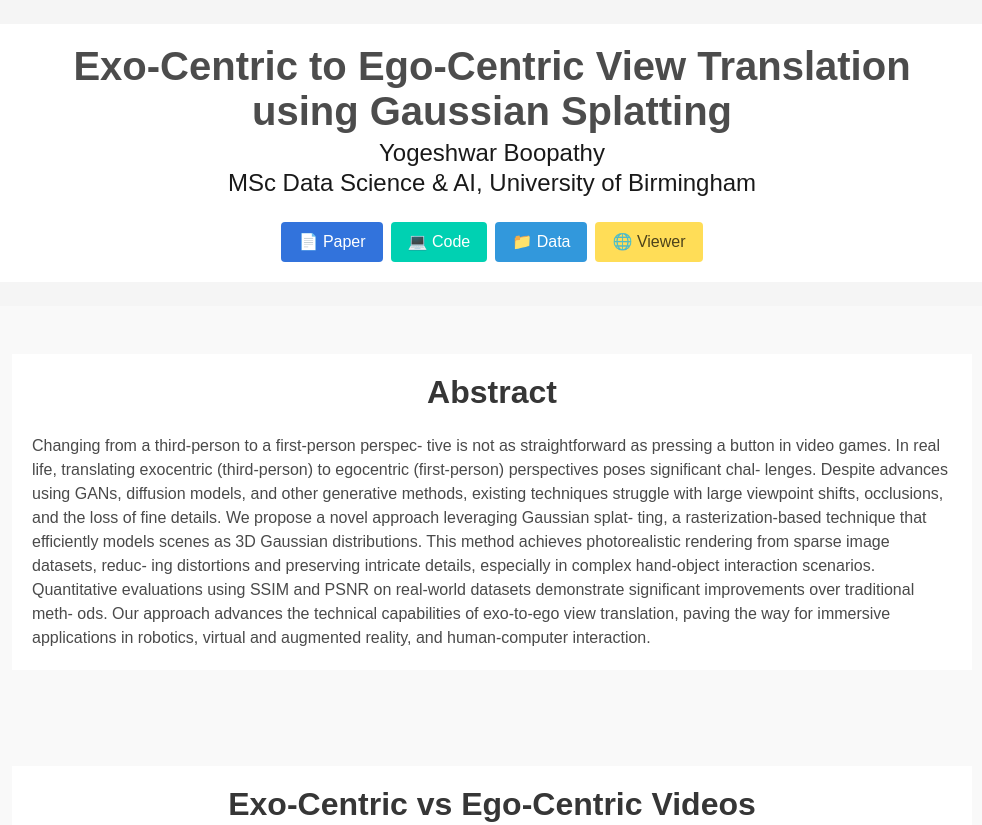
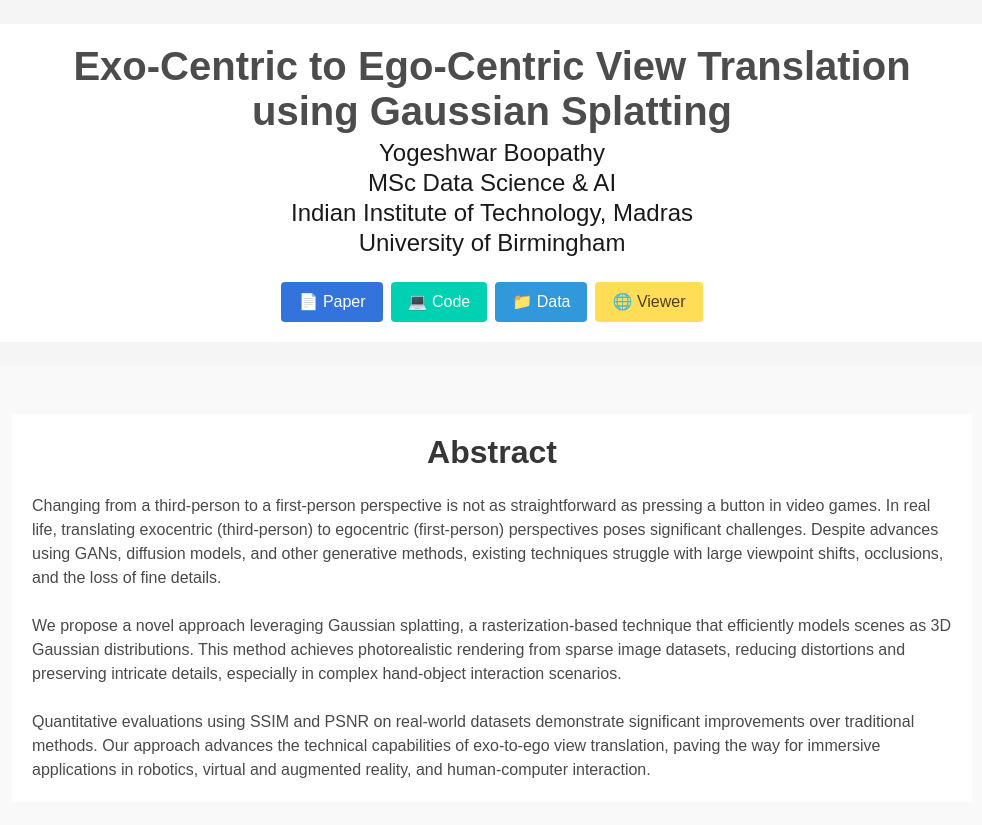
Before and after one commit to yogi512/exo_ego_gaussian_splatting, a plain HTML site: page index.html in a window 1280 px wide. Shown: the top 825 px of the page, without its empty margins (148-1130 px from the left). Drawn offline with Linux system fonts and the light colour scheme; files that its build step writes are made by us from their sources.

Commit message:
updated styles

```diff
--- a/index.html
+++ b/index.html
@@ -2,7 +2,7 @@
 <html lang="en">
 <head>
   <meta charset="utf-8">
-  <title>Exo-to-Ego View Translation using Gaussian Splatting</title>
+  <title>EgoSplat: Exo-to-Ego View Translation using Gaussian Splatting</title>
   <meta name="viewport" content="width=device-width, initial-scale=1">
   <link rel="stylesheet" href="static/css/bulma.min.css">
   <link rel="stylesheet" href="static/css/style.css">
@@ -10,12 +10,17 @@
 </head>
 
 <body>
-  <section class="hero is-light is-small">
+  <section class="hero is-light is-small teaser">
     <div class="hero-body">
       <div class="container has-text-centered">
-        <h1 class="title is-2">Exo-Centric to Ego-Centric View Translation using Gaussian Splatting</h1>
-        <h2 class="subtitle is-4">Yogeshwar Boopathy<br>MSc Data Science & AI, University of Birmingham</h2>
-        <div class="buttons is-centered">
+        <h1 class="title is-2 publication-title">Exo-Centric to Ego-Centric View Translation using Gaussian Splatting</h1>
+        <h2 class="subtitle is-4 publication-authors">
+          Yogeshwar Boopathy<br>
+          MSc Data Science & AI<br>
+          Indian Institute of Technology, Madras<br>
+          University of Birmingham
+        </h2>
+        <div class="buttons is-centered link-block">
           <a class="button is-link" href="paper.pdf" target="_blank">📄 Paper</a>
           <a class="button is-primary" href="https://git.cs.bham.ac.uk/projects-2023-24/yxb340" target="_blank">💻 Code</a>
           <a class="button is-info" href="https://bham-my.sharepoint.com/..." target="_blank">📁 Data</a>
@@ -25,57 +30,44 @@
     </div>
   </section>
 
-  <section class="section">
+  <section class="section publication-body">
     <div class="container is-max-desktop">
       <h2 class="title is-3">Abstract</h2>
       <p>
-        Changing from a third-person to a first-person perspec-
-        tive is not as straightforward as pressing a button in video
-        games. In real life, translating exocentric (third-person) to
-        egocentric (first-person) perspectives poses significant chal-
-        lenges. Despite advances using GANs, diffusion models, and
-        other generative methods, existing techniques struggle with
-        large viewpoint shifts, occlusions, and the loss of fine details.
-        We propose a novel approach leveraging Gaussian splat-
-        ting, a rasterization-based technique that efficiently models
-        scenes as 3D Gaussian distributions. This method achieves
-        photorealistic rendering from sparse image datasets, reduc-
-        ing distortions and preserving intricate details, especially
-        in complex hand-object interaction scenarios. Quantitative
-        evaluations using SSIM and PSNR on real-world datasets
-        demonstrate significant improvements over traditional meth-
-        ods. Our approach advances the technical capabilities of
-        exo-to-ego view translation, paving the way for immersive
-        applications in robotics, virtual and augmented reality, and
-        human-computer interaction.      </p>
+        Changing from a third-person to a first-person perspective is not as straightforward as pressing a button in video games. In real life, translating exocentric (third-person) to egocentric (first-person) perspectives poses significant challenges. Despite advances using GANs, diffusion models, and other generative methods, existing techniques struggle with large viewpoint shifts, occlusions, and the loss of fine details.
+        <br><br>
+        We propose a novel approach leveraging Gaussian splatting, a rasterization-based technique that efficiently models scenes as 3D Gaussian distributions. This method achieves photorealistic rendering from sparse image datasets, reducing distortions and preserving intricate details, especially in complex hand-object interaction scenarios.
+        <br><br>
+        Quantitative evaluations using SSIM and PSNR on real-world datasets demonstrate significant improvements over traditional methods. Our approach advances the technical capabilities of exo-to-ego view translation, paving the way for immersive applications in robotics, virtual and augmented reality, and human-computer interaction.
+      </p>
     </div>
   </section>
 
-  <section class="section">
+  <section class="section results-carousel">
     <div class="container is-max-desktop">
       <h2 class="title is-3">Exo-Centric vs Ego-Centric Videos</h2>
-      <div class="columns">
+      <div class="columns is-vcentered">
         <div class="column has-text-centered">
           <h3 class="title is-5">Exo-Centric</h3>
-          <video controls autoplay loop muted width="100%">
+          <video autoplay loop muted playsinline controls width="100%">
             <source src="static/videos/work_exo.mp4" type="video/mp4">
           </video>
-          <video controls autoplay loop muted width="100%">
+          <video autoplay loop muted playsinline controls width="100%">
             <source src="static/videos/vale1_exo.mp4" type="video/mp4">
           </video>
-          <video controls autoplay loop muted width="100%">
+          <video autoplay loop muted playsinline controls width="100%">
             <source src="static/videos/cs1_exo.mp4" type="video/mp4">
           </video>
         </div>
         <div class="column has-text-centered">
           <h3 class="title is-5">Ego-Centric</h3>
-          <video controls autoplay loop muted width="100%">
+          <video autoplay loop muted playsinline controls width="100%">
             <source src="static/videos/work.mp4" type="video/mp4">
           </video>
-          <video controls autoplay loop muted width="100%">
+          <video autoplay loop muted playsinline controls width="100%">
             <source src="static/videos/vale1.mp4" type="video/mp4">
           </video>
-          <video controls autoplay loop muted width="100%">
+          <video autoplay loop muted playsinline controls width="100%">
             <source src="static/videos/cs1.mp4" type="video/mp4">
           </video>
         </div>
@@ -98,7 +90,7 @@
 
   <footer class="footer">
     <div class="content has-text-centered">
-
+      <p>Template adapted from <a href="https://nerfies.github.io/" target="_blank">nerfies.github.io</a></p>
     </div>
   </footer>
 </body>
```
